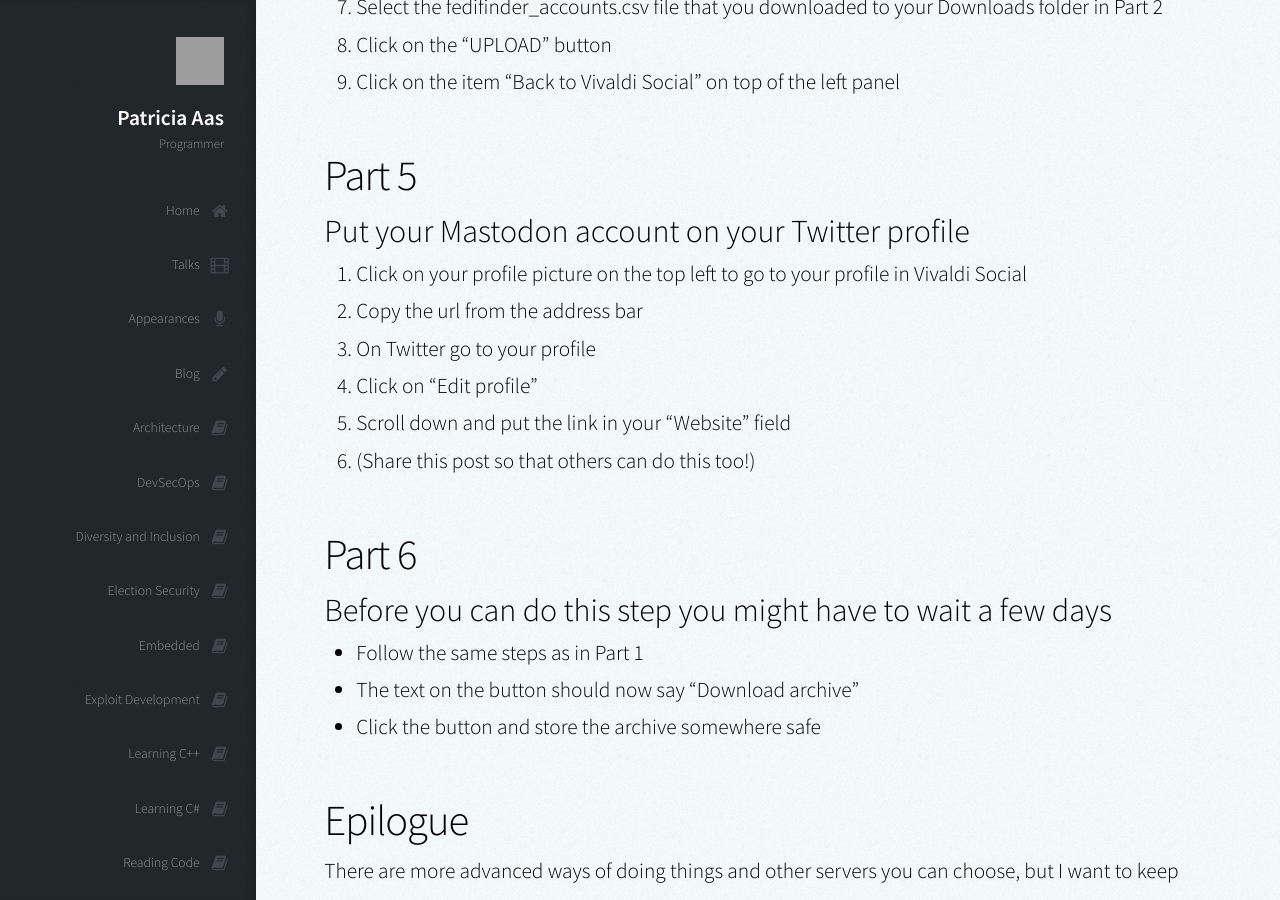
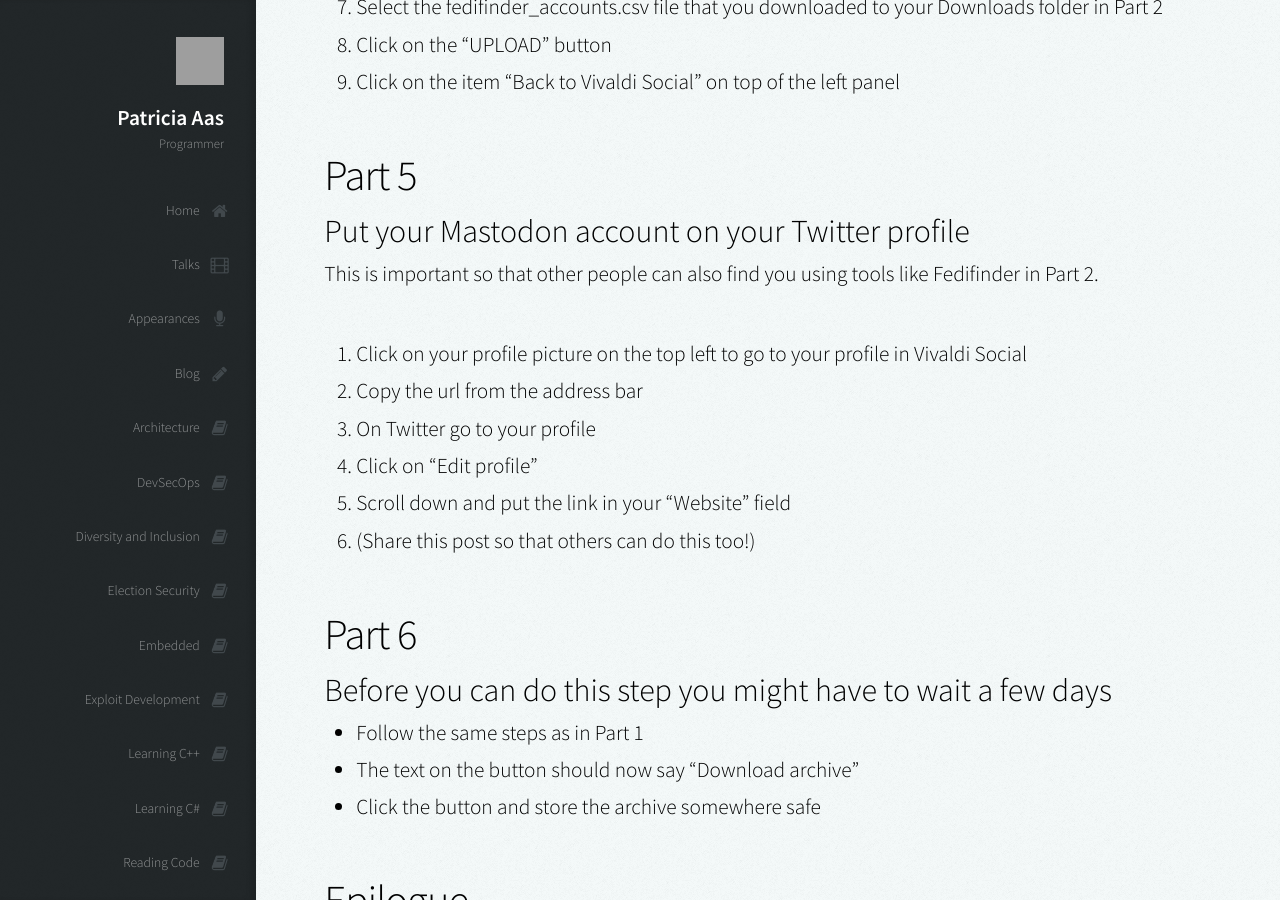
Before and after one commit to patricia-gallardo/patricia-gallardo.github.io, a Jekyll site: the page built from _posts/2022-11-18-twitter_off_ramp.md, in a window 1280 px wide and 900 px high, scrolled down 2230 px. Built offline with Jekyll 4.4.1, drawn with Linux system fonts in a browser that asks for light colours; nearby versions of some CDN libraries; grey boxes are pictures that could not be loaded.

Commit message:
Add explanation for Part 5

```diff
--- a/_posts/2022-11-18-twitter_off_ramp.md
+++ b/_posts/2022-11-18-twitter_off_ramp.md
@@ -68,6 +68,8 @@ Tip: you can open the file in a spreadsheet program like Google Sheet or Excel t
 
 ### Put your Mastodon account on your Twitter profile
 
+This is important so that other people can also find you using tools like Fedifinder in Part 2.
+
 1. Click on your profile picture on the top left to go to your profile in Vivaldi Social
 2. Copy the url from the address bar
 3. On Twitter go to your profile
```
